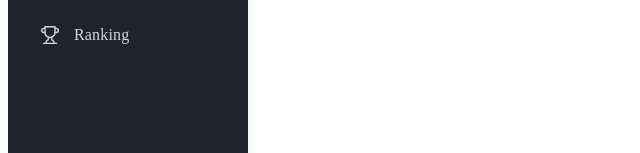
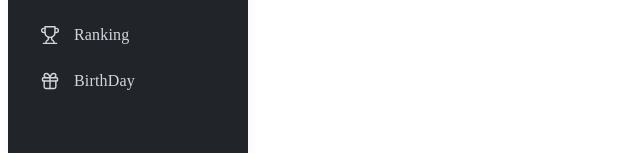
Before and after one commit to PeErAtC/playmatch-web, a Next.js app: page /components/sidebar in a window 1280 px wide. Shown: the part 238-391 px from the top of the page, without its empty margins (0-640 px from the left). Built offline with nearby package versions, Linux system fonts and the light colour scheme.

Commit message:
Update sidebar.js
22/6 เพิ่มเมนูวันเกิด

```diff
--- a/pages/components/sidebar.js
+++ b/pages/components/sidebar.js
@@ -7,6 +7,7 @@ import {
   ChevronDown,
   ChevronUp,
   User2,
+  Gift, // Import the Gift icon for BirthDay
 } from "lucide-react";
 
 const menuList = [
@@ -29,6 +30,11 @@ const menuList = [
     label: "Ranking",
     path: "/ranking",
     icon: <Trophy size={20} strokeWidth={1.7} />,
+  },
+  {
+    label: "BirthDay", // New menu item
+    path: "/Birthday", // New path for BirthDay
+    icon: <Gift size={20} strokeWidth={1.7} />, // New icon for BirthDay
   },
 ];
 
```
